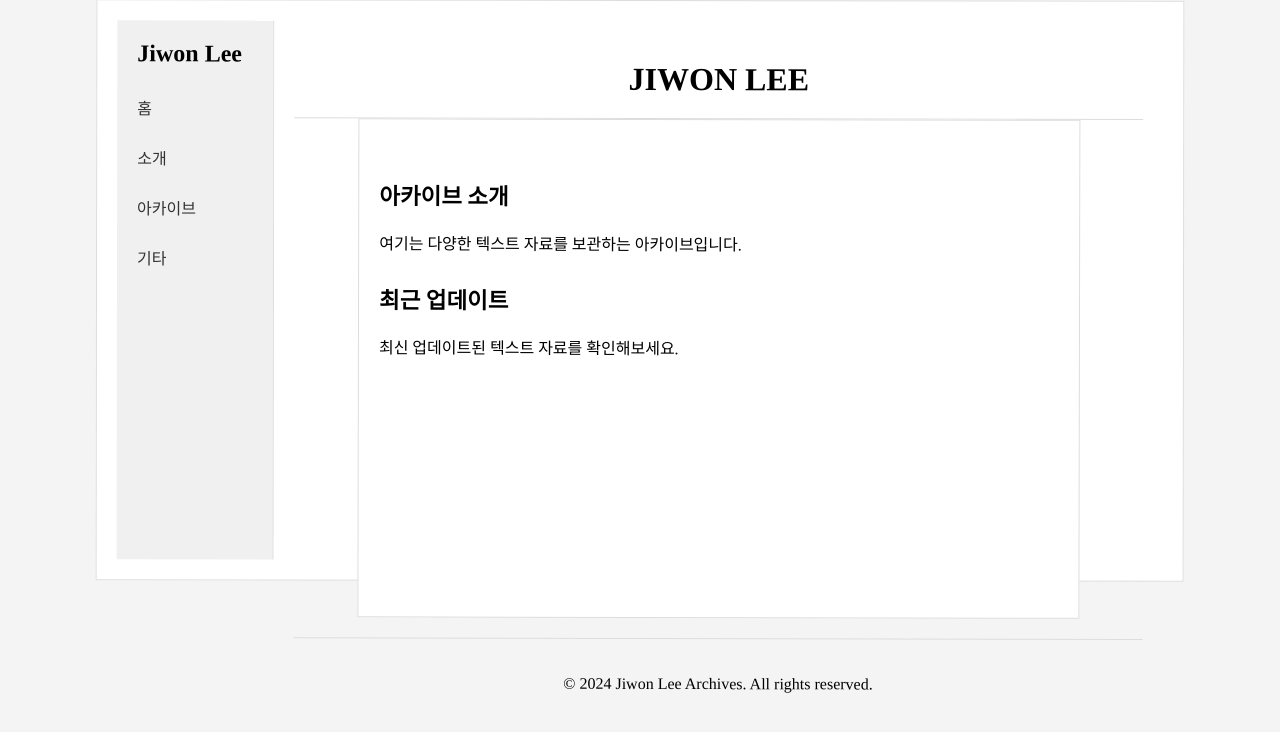
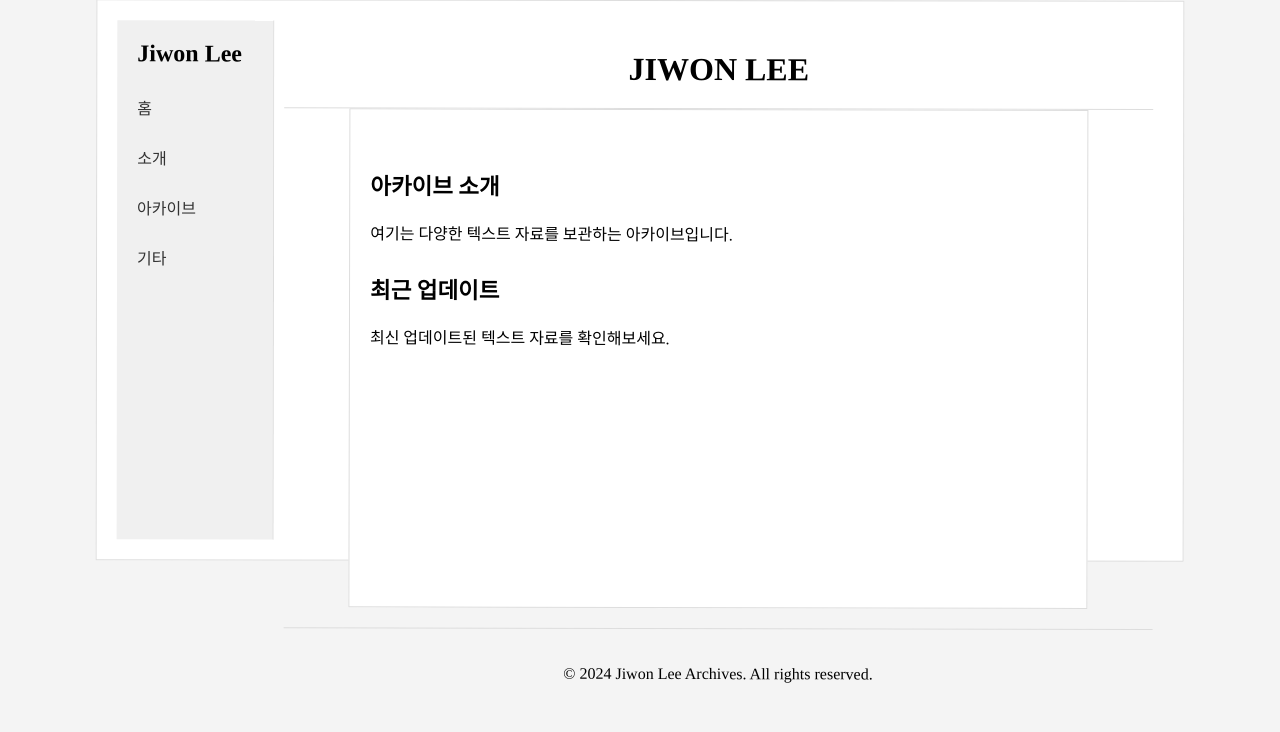
Before and after one commit to LfayeJ/archives, a Jekyll site: the page built from index.html, in a window 1280 px wide. Shown: the top 732 px of the page. Built offline with Jekyll 4.4.1, drawn with Linux system fonts in a browser that asks for light colours; some web fonts are replaced.

Commit message:
Update styles.css

```diff
--- a/assets/css/styles.css
+++ b/assets/css/styles.css
@@ -69,7 +69,7 @@
 
 .main-content {
     flex: 1; /* 남은 공간을 모두 차지하도록 설정 */
-    padding: 20px; /* 주요 컨텐츠의 내부 여백 */
+    padding: 10px; /* 주요 컨텐츠의 내부 여백 */
     background-color: #fff; /* 주요 컨텐츠의 배경색 */
     box-sizing: border-box;
 }
```
